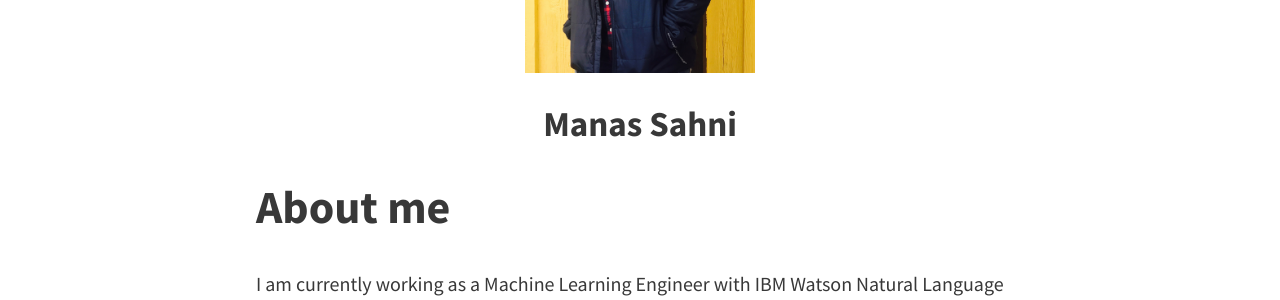
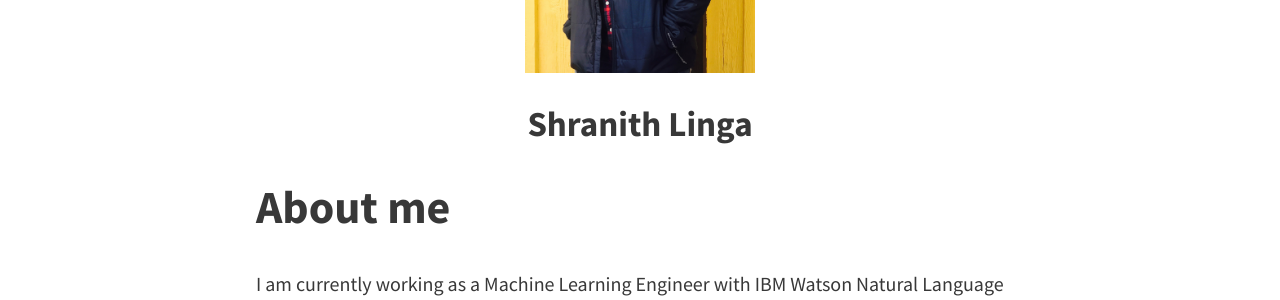
Before and after one commit to shranith/shranith.github.io, a Jekyll site: the page built from pages/about.md, in a window 1280 px wide. Shown: the part 635-935 px from the top of the page. Built offline with Jekyll 4.4.1, drawn with Linux system fonts in a browser that asks for light colours.

Commit message:
fix title

```diff
--- a/pages/about.md
+++ b/pages/about.md
@@ -7,7 +7,7 @@ feature-img: "assets/img/about.png"
 
 <center><img src="{{site.baseurl}}/assets/img/shranith.jpg" width="50%"></center>
 
-## Manas Sahni
+## Shranith Linga
 {:style="text-align:center"}
 
 
```
